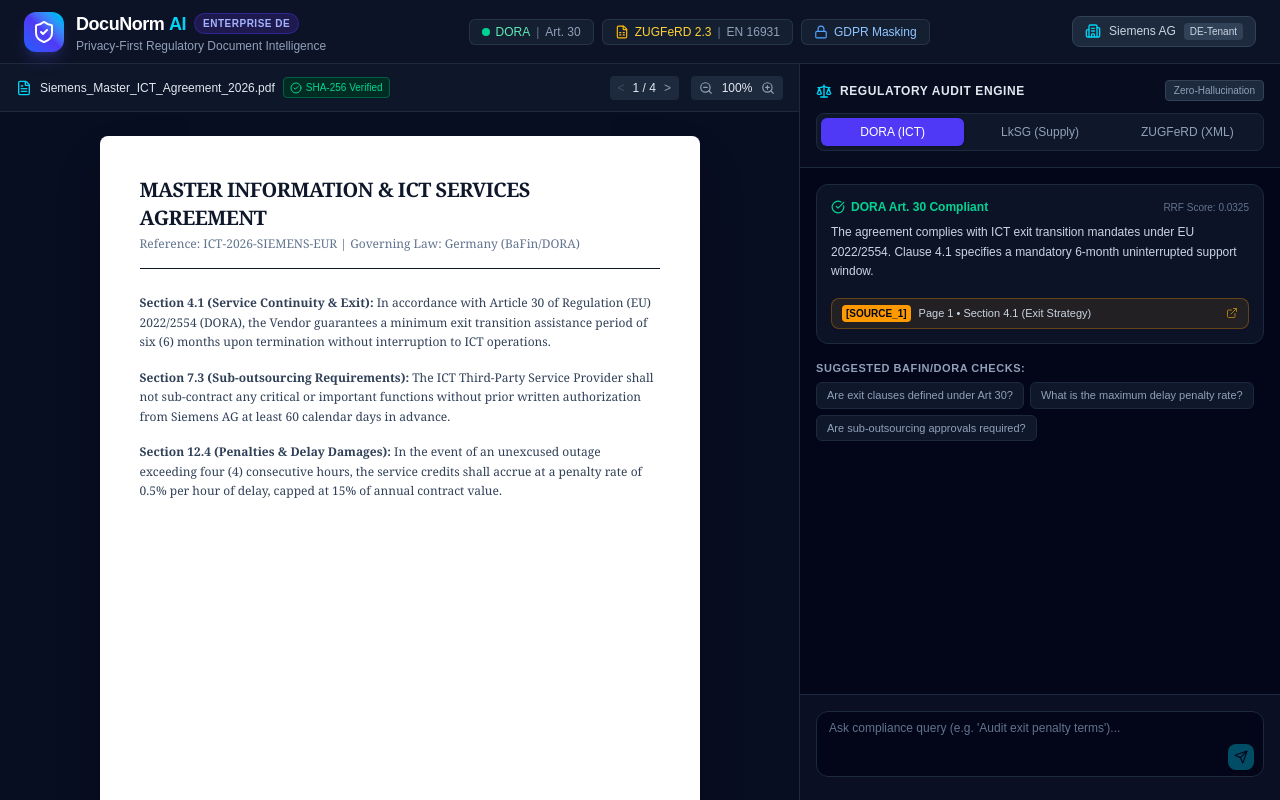
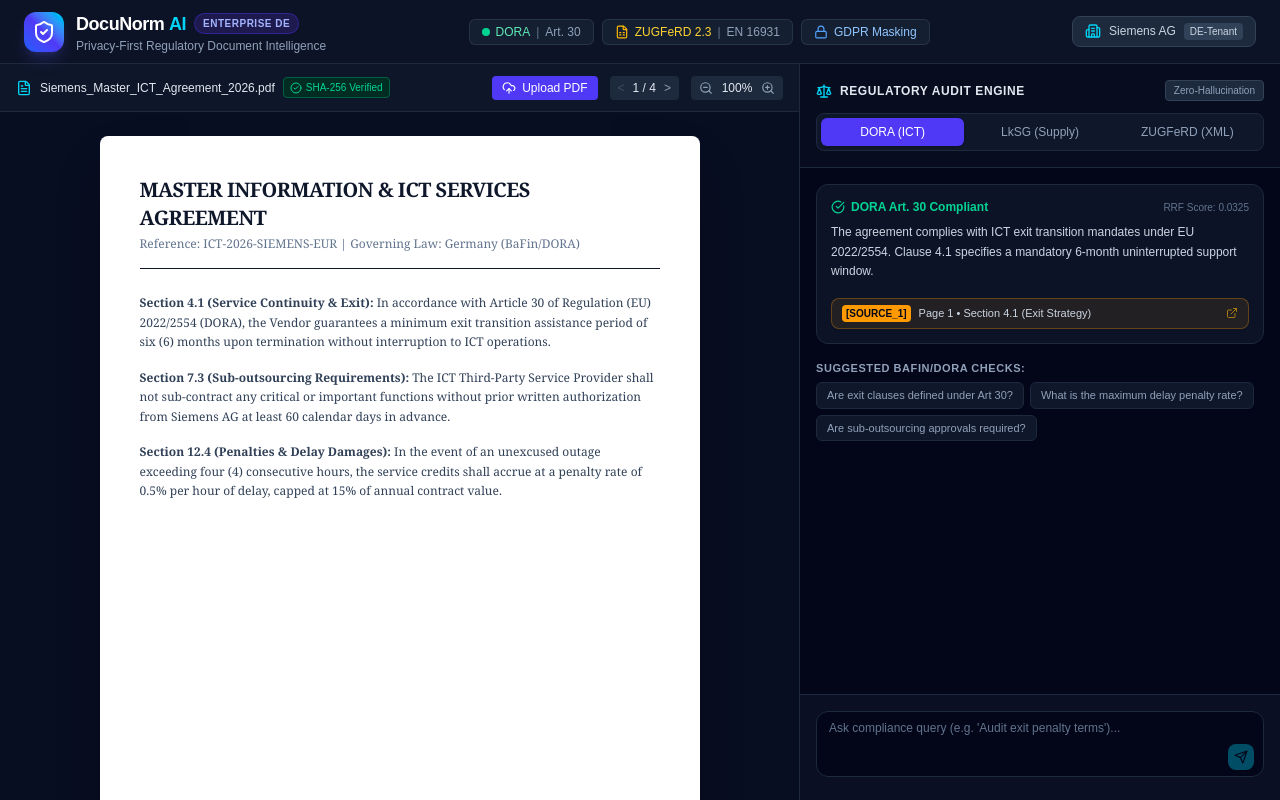
Before and after one commit to codebynikhita/docunorm-ai, a Next.js app in the folder frontend/: page / in a window 1280 px wide. Built offline with nearby package versions, Linux system fonts and the light colour scheme.

Commit message:
feat(frontend): integrate live PDF upload with FastAPI backend and dynamic document state

```diff
--- a/frontend/src/app/page.tsx
+++ b/frontend/src/app/page.tsx
@@ -4,9 +4,15 @@ import React, { useState } from "react";
 import { Header } from "@/components/Header";
 import { DocumentViewer } from "@/components/DocumentViewer";
 import { AuditPanel, CitationItem } from "@/components/AuditorPanel";
+import { uploadDocument } from "@/lib/api";
 
 export default function Home() {
+  const [documentId, setDocumentId] = useState<string | null>(null);
+  const [documentName, setDocumentName] = useState("Siemens_Master_ICT_Agreement_2026.pdf");
   const [currentPage, setCurrentPage] = useState(1);
+  const [totalPages, setTotalPages] = useState(4);
+  const [isUploading, setIsUploading] = useState(false);
+  const [uploadError, setUploadError] = useState<string | null>(null);
   const [activeHighlight, setActiveHighlight] = useState<{
     page_number: number;
     box: [number, number, number, number];
@@ -22,19 +28,51 @@ export default function Home() {
     });
   };
 
+  const handleUploadFile = async (file: File) => {
+    setIsUploading(true);
+    setUploadError(null);
+    try {
+      const res = await uploadDocument(file);
+      setDocumentId(res.document.id);
+      setDocumentName(res.document.filename);
+      setTotalPages(res.document.total_pages || 1);
+      setCurrentPage(1);
+      setActiveHighlight(null);
+    } catch (err: any) {
+      setUploadError(err.message || "Failed to upload document");
+    } finally {
+      setIsUploading(false);
+    }
+  };
+
   return (
     <div className="flex flex-col h-screen overflow-hidden bg-slate-950">
       {/* 1. Top Enterprise Header */}
       <Header />
 
+      {/* Upload Error Banner if present */}
+      {uploadError && (
+        <div className="bg-rose-900/80 border-b border-rose-700 px-6 py-2 text-xs text-rose-200 flex items-center justify-between">
+          <span>Error: {uploadError}</span>
+          <button
+            onClick={() => setUploadError(null)}
+            className="text-rose-400 hover:text-white font-bold"
+          >
+            ✕
+          </button>
+        </div>
+      )}
+
       {/* 2. Dual-Pane Workbench Layout */}
       <main className="flex-1 flex overflow-hidden">
         {/* Left Pane: Document Viewer with Bounding Box Highlights */}
         <DocumentViewer
-          documentName="Siemens_Master_ICT_Agreement_2026.pdf"
+          documentName={documentName}
           currentPage={currentPage}
-          totalPages={4}
+          totalPages={totalPages}
+          isUploading={isUploading}
           activeHighlight={activeHighlight}
+          onUploadFile={handleUploadFile}
           onPageChange={(page) => setCurrentPage(page)}
         />
 
--- a/frontend/src/components/DocumentViewer.tsx
+++ b/frontend/src/components/DocumentViewer.tsx
@@ -1,7 +1,7 @@
 "use client";
 
-import React, { useState } from "react";
-import { UploadCloud, FileText, ZoomIn, ZoomOut, CheckCircle2, AlertCircle } from "lucide-react";
+import React, { useState, useRef } from "react";
+import { UploadCloud, FileText, ZoomIn, ZoomOut, CheckCircle2, Loader2, AlertCircle } from "lucide-react";
 
 interface BoundingBoxHighlight {
   page_number: number;
@@ -13,6 +13,7 @@ interface DocumentViewerProps {
   documentName?: string;
   currentPage: number;
   totalPages: number;
+  isUploading?: boolean;
   activeHighlight?: BoundingBoxHighlight | null;
   onUploadFile?: (file: File) => void;
   onPageChange?: (newPage: number) => void;
@@ -22,11 +23,20 @@ export function DocumentViewer({
   documentName = "Siemens_Master_ICT_Agreement_2026.pdf",
   currentPage = 1,
   totalPages = 4,
+  isUploading = false,
   activeHighlight,
   onUploadFile,
   onPageChange,
 }: DocumentViewerProps) {
   const [zoom, setZoom] = useState(100);
+  const fileInputRef = useRef<HTMLInputElement>(null);
+
+  const handleFileChange = (e: React.ChangeEvent<HTMLInputElement>) => {
+    const file = e.target.files?.[0];
+    if (file && onUploadFile) {
+      onUploadFile(file);
+    }
+  };
 
   return (
     <div className="flex-1 flex flex-col h-full bg-slate-900 border-r border-slate-800">
@@ -42,8 +52,28 @@ export function DocumentViewer({
           </span>
         </div>
 
-        {/* Page & Zoom Controls */}
+        {/* Upload Button + Page & Zoom Controls */}
         <div className="flex items-center gap-3 text-xs text-slate-400">
+          <input
+            type="file"
+            ref={fileInputRef}
+            onChange={handleFileChange}
+            accept=".pdf"
+            className="hidden"
+          />
+          <button
+            onClick={() => fileInputRef.current?.click()}
+            disabled={isUploading}
+            className="flex items-center gap-1.5 bg-indigo-600 hover:bg-indigo-500 disabled:opacity-50 text-white font-medium px-2.5 py-1 rounded transition-colors"
+          >
+            {isUploading ? (
+              <Loader2 className="w-3.5 h-3.5 animate-spin" />
+            ) : (
+              <UploadCloud className="w-3.5 h-3.5" />
+            )}
+            <span>{isUploading ? "Uploading..." : "Upload PDF"}</span>
+          </button>
+
           <div className="flex items-center gap-1 bg-slate-800 px-2 py-1 rounded">
             <button
               onClick={() => onPageChange && onPageChange(Math.max(1, currentPage - 1))}
```
